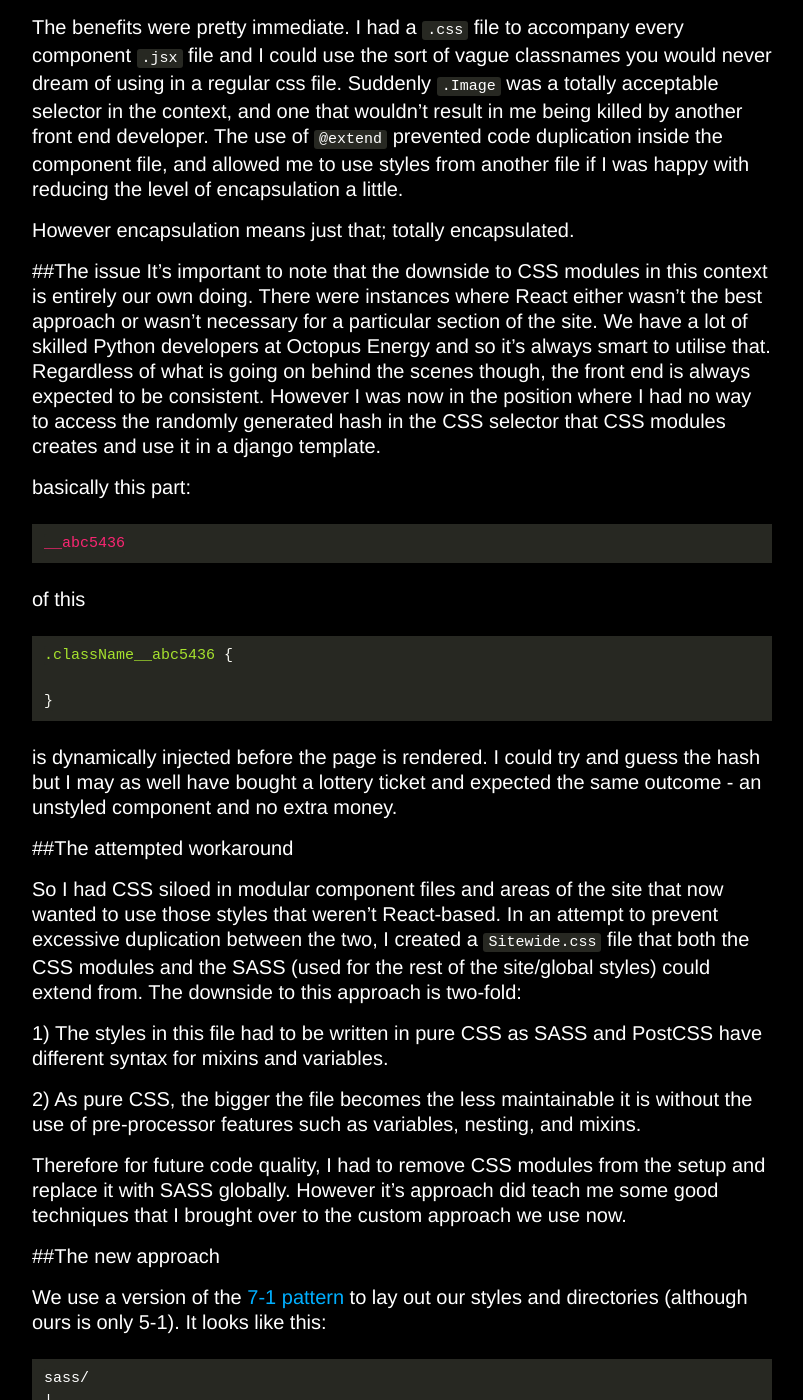
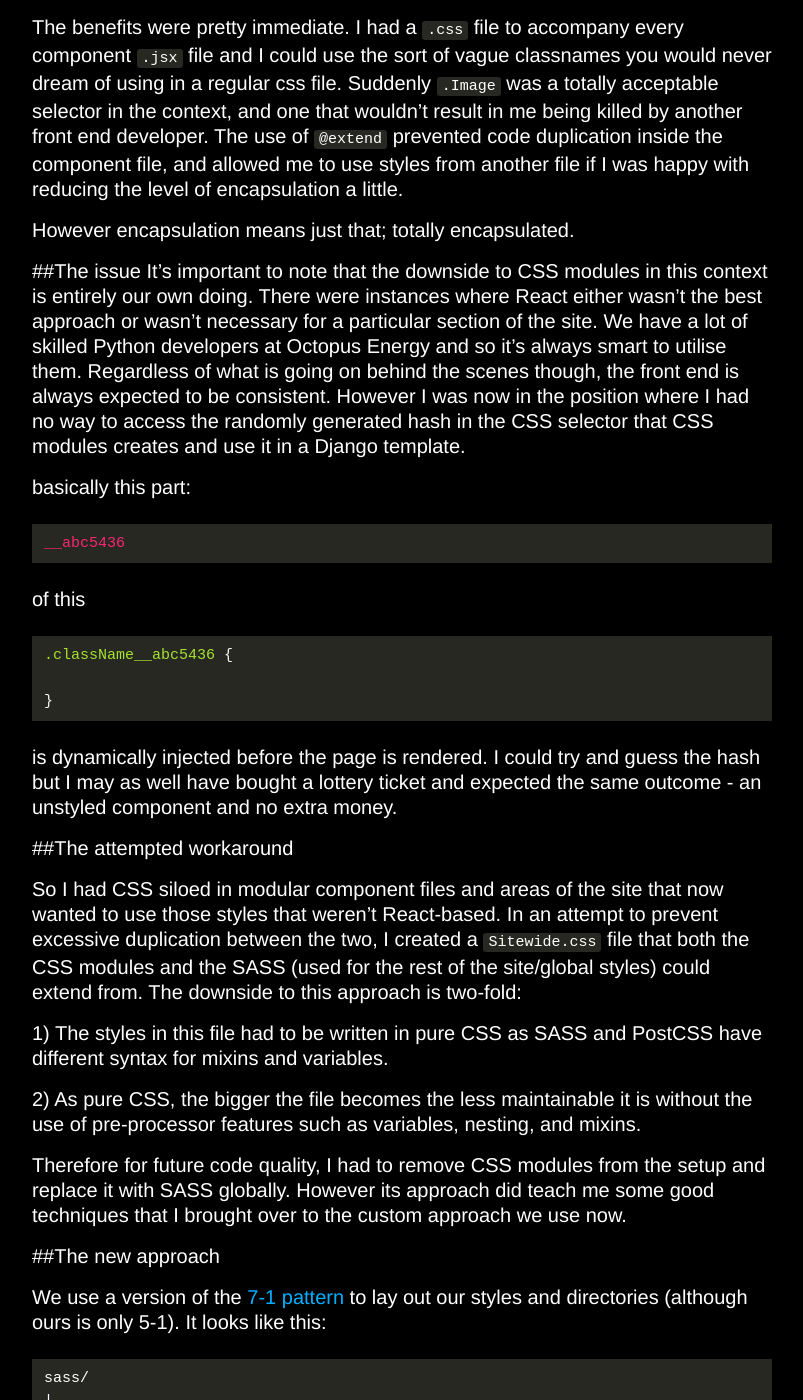
Before and after one commit to octoenergy/octoenergy.github.io, a Jekyll site: the page built from _posts/2016-03-23-organising-styles-for-a-react-django-hybrid.markdown, in a window 1280 px wide and 1400 px high, scrolled down 1301 px. Shown: the whole window, without its empty margins (238-1041 px from the left). Built offline with Jekyll 4.4.1, drawn with Linux system fonts in a browser that asks for light colours; some web fonts are replaced; some of the changed text lies outside the part shown.

Commit message:
Fix some typos

```diff
--- a/_posts/2016-03-23-organising-styles-for-a-react-django-hybrid.markdown
+++ b/_posts/2016-03-23-organising-styles-for-a-react-django-hybrid.markdown
@@ -6,7 +6,7 @@
 
 When we started working with React JS here at Octopus Energy, I thought I'd try implementing [CSS Modules](https://github.com/css-modules/css-modules) to achieve what they call 'interoperable CSS'.
 
-It works especially well with React as a lot of your codebase is written as components. By definition these are pieces of code that can be re-used and placed throughout your site to achieve the same effect, so the idea of making a component truly self-contained by having it's own encapsulated styles as well as functionaluity was brilliant. I used CSS modules as a PostCSS plugin and, with a few more plugins to handle things like mixins, nesting, and variables. I was ready to go.
+It works especially well with React as a lot of your codebase is written as components. By definition these are pieces of code that can be re-used and placed throughout your site to achieve the same effect, so the idea of making a component truly self-contained by having its own encapsulated styles as well as functionality was brilliant. I used CSS modules as a PostCSS plugin and, with a few more plugins to handle things like mixins, nesting, and variables, I was ready to go.
 
 The basic notion of CSS Modules is:
 
@@ -51,7 +51,7 @@
 
 
 ##The issue
-It's important to note that the downside to CSS modules in this context is entirely our own doing. There were instances where React either wasn't the best approach or wasn't necessary for a particular section of the site. We have a lot of skilled Python developers at Octopus Energy and so it's always smart to utilise that. Regardless of what is going on behind the scenes though, the front end is always expected to be consistent. However I was now in the position where I had no way to access the randomly generated hash in the CSS selector that CSS modules creates and use it in a django template.
+It's important to note that the downside to CSS modules in this context is entirely our own doing. There were instances where React either wasn't the best approach or wasn't necessary for a particular section of the site. We have a lot of skilled Python developers at Octopus Energy and so it's always smart to utilise them. Regardless of what is going on behind the scenes though, the front end is always expected to be consistent. However I was now in the position where I had no way to access the randomly generated hash in the CSS selector that CSS modules creates and use it in a Django template.
 
 basically this part:
 {% highlight css %}
@@ -65,7 +65,6 @@
 }
 {% endhighlight %}
 
-
 is dynamically injected before the page is rendered. I could try and guess the hash but I may as well have bought a lottery ticket and expected the same outcome - an unstyled component and no extra money.
 
 ##The attempted workaround
@@ -76,7 +75,7 @@
 
 2) As pure CSS, the bigger the file becomes the less maintainable it is without the use of pre-processor features such as variables, nesting, and mixins.
 
-Therefore for future code quality, I had to remove CSS modules from the setup and replace it with SASS globally. However it's approach did teach me some good techniques that I brought over to the custom approach we use now.
+Therefore for future code quality, I had to remove CSS modules from the setup and replace it with SASS globally. However its approach did teach me some good techniques that I brought over to the custom approach we use now.
 
 ##The new approach
 
```
Also changed, not shown: other parts of _posts/2016-03-23-organising-styles-for-a-react-django-hybrid.markdown (+4 -5 lines).
